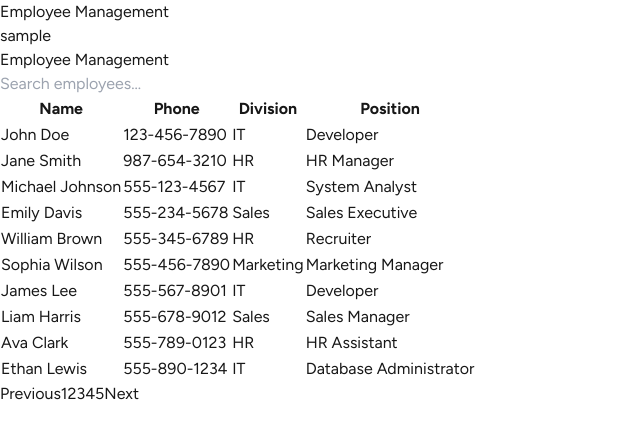
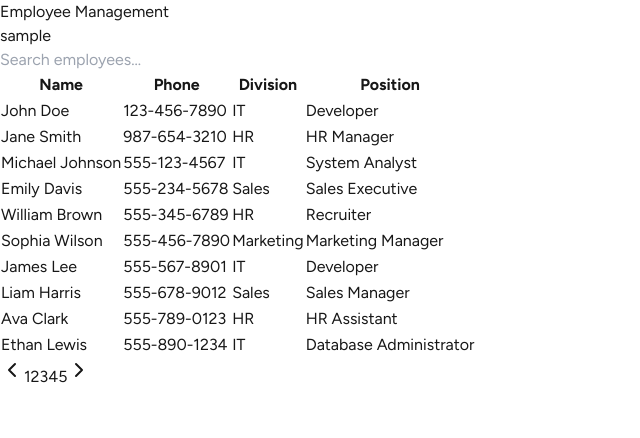
Before and after one commit to Brilliahib/fullstack-internship-test, a Next.js app: page / in a window 1280 px wide. Shown: the top 438 px of the page, without its empty margins (0-640 px from the left). Built offline with nearby package versions, Linux system fonts and the light colour scheme; sample sign-in values are in the browser's storage.

Commit message:
chore: update navbar and pagination

```diff
--- a/package.json
+++ b/package.json
@@ -9,6 +9,7 @@
     "lint": "next lint"
   },
   "dependencies": {
+    "lucide-react": "^0.469.0",
     "next": "15.1.4",
     "next-themes": "^0.4.4",
     "react": "^19.0.0",
--- a/src/app/globals.css
+++ b/src/app/globals.css
@@ -26,5 +26,13 @@ body {
 body {
   color: var(--foreground);
   background: var(--background);
-  font-family: Arial, Helvetica, sans-serif;
 }
+
+@layer components {
+  .pad-x {
+    @apply px-4 md:px-[8%] lg:px-[12%];
+  }
+  .pad-x-xl {
+    @apply px-4 md:px-[6%] lg:px-[8%];
+  }
+}
--- a/src/app/page.tsx
+++ b/src/app/page.tsx
@@ -56,9 +56,7 @@ export default function EmployeesPage() {
   );
 
   return (
-    <div className="p-4">
-      <h1 className="text-2xl font-bold mb-4">Employee Management</h1>
-
+    <div className="pad-x-xl py-8">
       <div className="mb-4">
         <input
           type="text"
--- a/src/components/molecules/pagination/Pagination.tsx
+++ b/src/components/molecules/pagination/Pagination.tsx
@@ -1,3 +1,5 @@
+import { ChevronLeft, ChevronRight } from "lucide-react";
+
 interface PaginationProps {
   totalItems: number;
   itemsPerPage: number;
@@ -16,19 +18,19 @@ export default function Pagination({
   if (totalPages === 1) return null;
 
   return (
-    <div className="flex justify-center">
+    <div className="flex justify-end py-4">
       <button
         onClick={() => onPageChange(currentPage - 1)}
         disabled={currentPage === 1}
-        className="px-4 py-2 mx-1 border rounded bg-background disabled:opacity-50"
+        className="px-3 py-2 mx-1 border rounded bg-background disabled:opacity-50"
       >
-        Previous
+        <ChevronLeft />
       </button>
       {Array.from({ length: totalPages }, (_, index) => (
         <button
           key={index}
           onClick={() => onPageChange(index + 1)}
-          className={`px-4 py-2 mx-1 border rounded ${
+          className={`px-4 py-2 mx-1 border rounded-md ${
             currentPage === index + 1
               ? "bg-blue-500 text-white"
               : "bg-background"
@@ -40,9 +42,9 @@ export default function Pagination({
       <button
         onClick={() => onPageChange(currentPage + 1)}
         disabled={currentPage === totalPages}
-        className="px-4 py-2 mx-1 border rounded bg-background disabled:opacity-50"
+        className="px-3 py-1 mx-1 border rounded bg-background disabled:opacity-50"
       >
-        Next
+        <ChevronRight />
       </button>
     </div>
   );
--- a/src/components/organisms/nav/Navbar.tsx
+++ b/src/components/organisms/nav/Navbar.tsx
@@ -25,23 +25,23 @@ export default function Navbar() {
 
   const handleThemeChange = (newTheme: string) => {
     setTheme(newTheme);
-    setDropdownOpen(false); // Tutup dropdown setelah memilih tema
+    setDropdownOpen(false);
   };
 
   return (
-    <nav className="bg-blue-500 text-white p-4 flex justify-between items-center">
+    <nav className="bg-background p-4 flex justify-between items-center">
       <h1 className="text-lg font-bold">Employee Management</h1>
       <div className="relative">
         {user && (
           <button
             onClick={() => setDropdownOpen((prev) => !prev)}
-            className="px-4 py-2 bg-blue-700 rounded hover:bg-blue-600"
+            className="px-4 py-2 rounded-full border"
           >
             {user}
           </button>
         )}
         {dropdownOpen && (
-          <div className="absolute right-0 mt-2 w-48 bg-white text-black shadow-lg rounded">
+          <div className="absolute right-0 mt-2 w-48 bg-white text-black shadow-lg rounded-md">
             <button
               onClick={handleLogout}
               className="w-full text-left px-4 py-2 hover:bg-gray-100"
```
Also changed, not shown: 1 other file (tests, documents, lock files or other folders).
